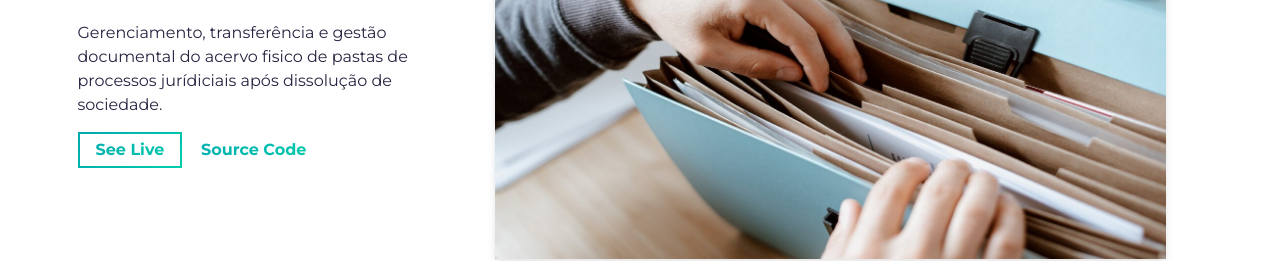
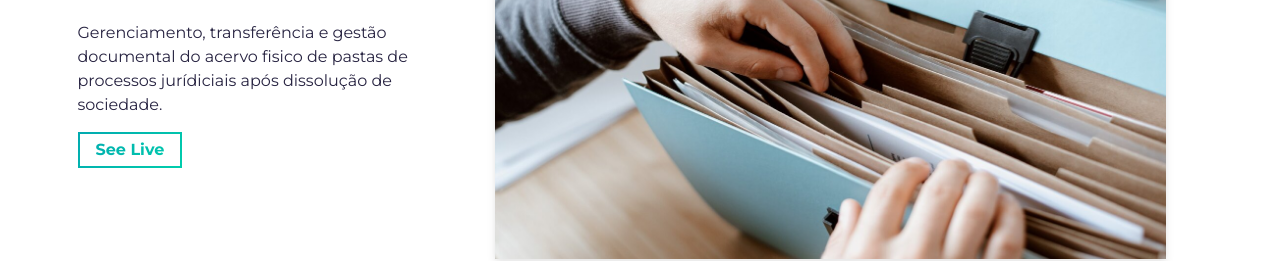
Before and after one commit to marcosarl/marcosarl, a website built with Parcel: page src/index.html in a window 1280 px wide. Shown: the part 2120-2381 px from the top of the page. Built offline with nearby package versions, Linux system fonts and the light colour scheme.

Commit message:
Update index.html

```diff
--- a/src/index.html
+++ b/src/index.html
@@ -180,14 +180,7 @@
                 >
                   See Live
                 </a>
-                <a
-                  rel="noreferrer"
-                  target="_blank"
-                  class="cta-btn text-color-main"
-                  href="#!"
-                >
-                  Source Code
-                </a>
+
               </div>
             </div>
             <div class="col-lg-8 col-sm-12">
```
